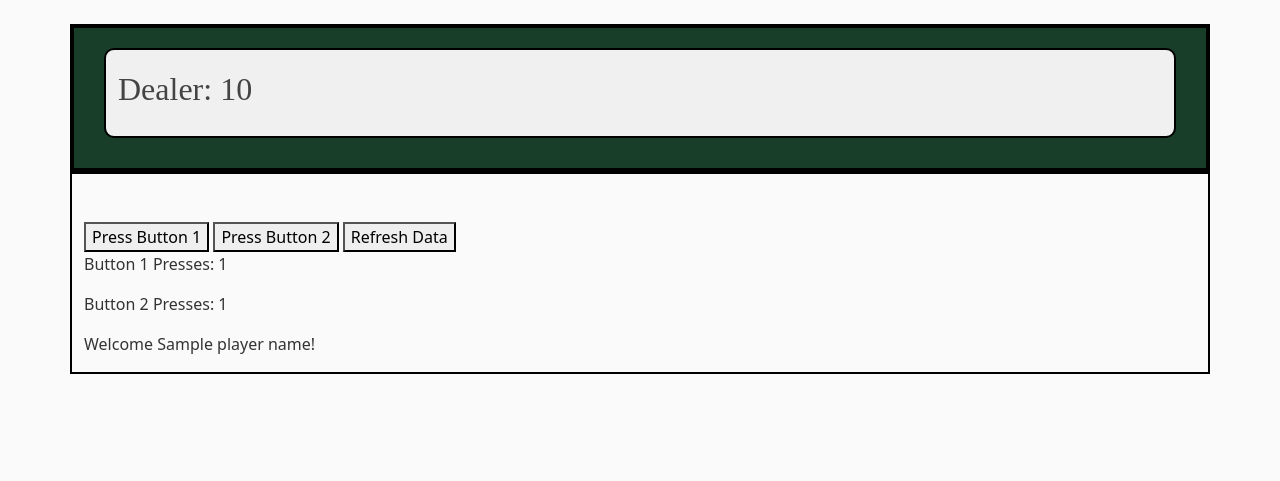
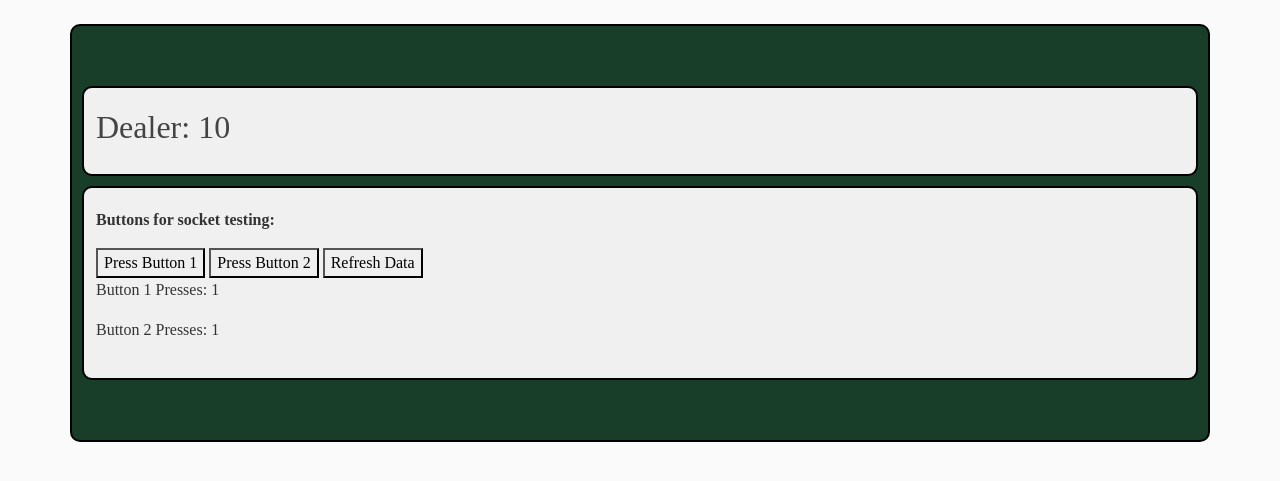
Before and after one commit to nherbert25/cards, a Flask app: template cards/templates/blackjack.html in a window 1280 px wide. Shown: the part 56-537 px from the top of the page. Run offline with Flask 3, Linux system fonts and the light colour scheme; the template is opened without the code that fills it: most values are stand-ins (such as "Sample title", 1, 10 or a date in 2020); some libraries are stand-ins or nearby versions.

Commit message:
finish blackjack layout

```diff
--- a/cards/blackjack/routes.py
+++ b/cards/blackjack/routes.py
@@ -29,7 +29,6 @@ def handle_request_game_data():
 
 @socketio.on('update_page_data')
 def update_page_data():
-    print('pressed refresh on server')
     emit('update_page_data', blackjack_controller.prepare_blackjack_socket_data(), broadcast=True)
 
 
--- a/cards/static/css/blackjack/dealer_class.css
+++ b/cards/static/css/blackjack/dealer_class.css
@@ -1,13 +1,6 @@
 /* styles.css */
-.game-container{
-    border: 2px solid #000;
-    /*background-color: #183d28;*/
-}
-
 .dealer-container{
-    border: 2px solid #000;
-    background-color: #183d28;
-    padding: 20px;
+    padding-top: 10px;
 }
 
 .dealer {
--- /dev/null
+++ b/cards/static/css/blackjack/game_container_class.css
@@ -0,0 +1,17 @@
+/* styles.css */
+.game-container{
+    border: 2px solid #000;
+    background-color: #183d28;
+    border-radius: 10px;
+    padding:50px;
+}
+
+.socket-button-testing {
+    border: 2px solid #000;
+    border-radius: 10px;
+    padding: 20px;
+    margin: 10px;
+    background-color: #f0f0f0;
+    font-family: 'Arial, sans-serif';
+    max-width: 600px;
+}
--- a/cards/static/css/blackjack/player_class.css
+++ b/cards/static/css/blackjack/player_class.css
@@ -1,7 +1,5 @@
 /* styles.css */
 .player-container{
-    border: 2px solid #000;
-    background-color: #183d28;
 }
 
 .player {
--- a/cards/templates/blackjack.html
+++ b/cards/templates/blackjack.html
@@ -4,6 +4,7 @@
 <!--<html>-->
 <head>
     <title>Black Jack</title>
+    <link rel="stylesheet" href="{{ url_for('static', filename='css/blackjack/game_container_class.css') }}">
     <link rel="stylesheet" href="{{ url_for('static', filename='css/blackjack/player_class.css') }}">
     <link rel="stylesheet" href="{{ url_for('static', filename='css/blackjack/dealer_class.css') }}">
 </head>
@@ -21,16 +22,18 @@
 
         <div id="player-container" class="row player-container"></div>
 
-        <br>
-        <br>
 
-        <!-- Buttons for pressing -->
-        <button onclick="pressSocketTestingButtons(1)">Press Button 1</button>
-        <button onclick="pressSocketTestingButtons(2)">Press Button 2</button>
-        <button onclick="refresh_data()">Refresh Data</button>
-        <p>Button 1 Presses: <span id="button1-count">{{ button1_count }}</span></p>
-        <p>Button 2 Presses: <span id="button2-count">{{ button2_count }}</span></p>
-        <p> Welcome {{ player_name }}! </p>
+
+        <div id="socket-button-testing-container" class="row">
+            <div id="socket-button-testing" class="col socket-button-testing">
+                <p><b>Buttons for socket testing: </b></p>
+                <button onclick="pressSocketTestingButtons(1)">Press Button 1</button>
+                <button onclick="pressSocketTestingButtons(2)">Press Button 2</button>
+                <button onclick="refresh_data()">Refresh Data</button>
+                <p>Button 1 Presses: <span id="button1-count">{{ button1_count }}</span></p>
+                <p>Button 2 Presses: <span id="button2-count">{{ button2_count }}</span></p>
+            </div>
+        </div>
     </div>
 
     <script src="https://cdn.socket.io/4.7.4/socket.io.min.js"
```
